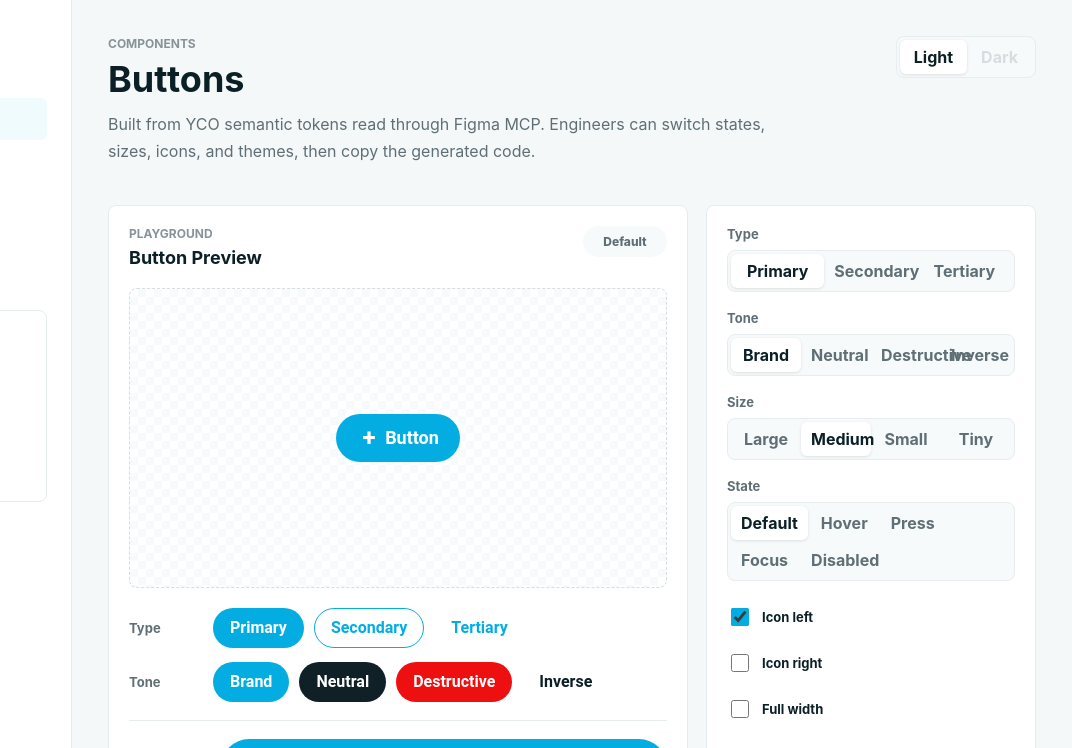
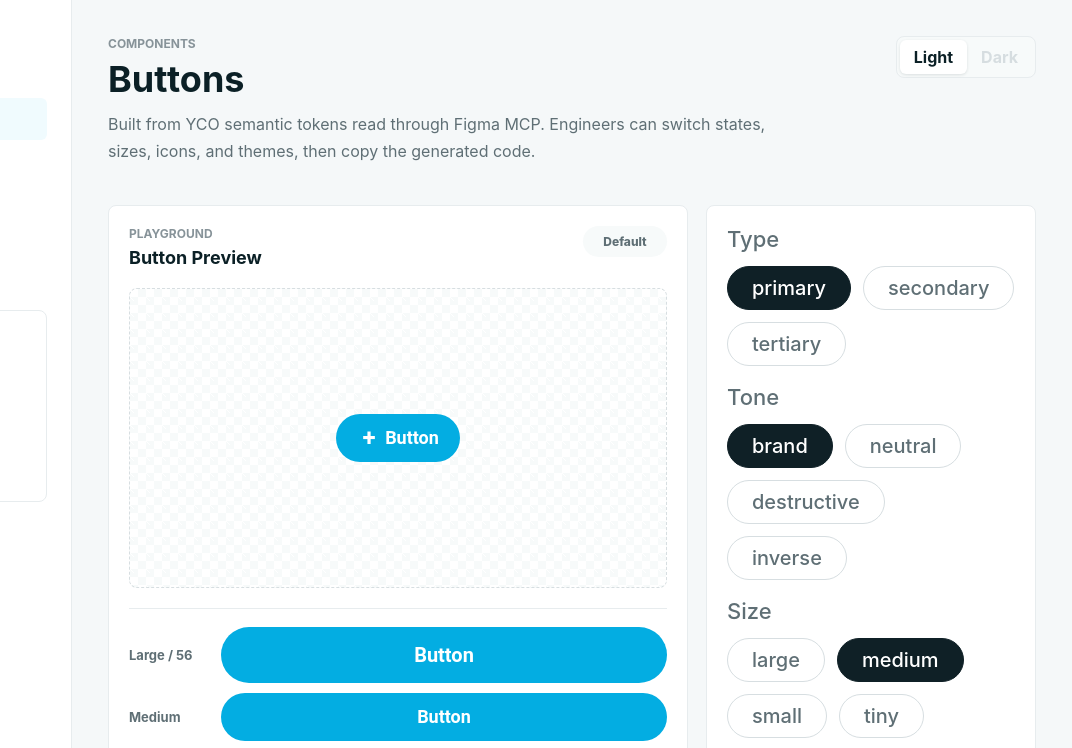
Before and after one commit to marukox1105/yco-component-library, a website: page index.html in a window 1280 px wide. Shown: the top 748 px of the page, 208-1280 px from the left. Drawn offline with Linux system fonts and the light colour scheme.

Commit message:
Simplify button controls with chip selectors

```diff
--- a/index.html
+++ b/index.html
@@ -76,23 +76,6 @@
                 <span>Button</span>
               </button>
             </div>
-            <div class="example-section" aria-label="Button type examples">
-              <span class="example-label">Type</span>
-              <div class="variant-strip">
-                <button class="yco-button yco-button--brand yco-button--primary yco-button--small" type="button">Primary</button>
-                <button class="yco-button yco-button--brand yco-button--secondary yco-button--small" type="button">Secondary</button>
-                <button class="yco-button yco-button--brand yco-button--tertiary yco-button--small" type="button">Tertiary</button>
-              </div>
-            </div>
-            <div class="example-section" aria-label="Button tone examples">
-              <span class="example-label">Tone</span>
-              <div class="variant-strip">
-                <button class="yco-button yco-button--brand yco-button--primary yco-button--small" type="button">Brand</button>
-                <button class="yco-button yco-button--neutral yco-button--primary yco-button--small" type="button">Neutral</button>
-                <button class="yco-button yco-button--destructive yco-button--primary yco-button--small" type="button">Destructive</button>
-                <button class="yco-button yco-button--inverse yco-button--primary yco-button--small" type="button">Inverse</button>
-              </div>
-            </div>
             <div class="size-spec" aria-label="Button sizes">
               <div><span>Large / 56</span><button class="yco-button yco-button--brand yco-button--primary yco-button--large" type="button">Button</button></div>
               <div><span>Medium</span><button class="yco-button yco-button--brand yco-button--primary yco-button--medium" type="button">Button</button></div>
@@ -104,38 +87,38 @@
           <form class="control-pane" aria-label="Button controls">
             <div class="control-group">
               <span class="control-label">Type</span>
-              <div class="segmented segmented--stack" role="radiogroup" aria-label="Type">
-                <button class="is-active" type="button" data-control="type" data-value="primary">Primary</button>
-                <button type="button" data-control="type" data-value="secondary">Secondary</button>
-                <button type="button" data-control="type" data-value="tertiary">Tertiary</button>
+              <div class="choice-chips" role="radiogroup" aria-label="Type">
+                <button class="is-active" type="button" data-control="type" data-value="primary">primary</button>
+                <button type="button" data-control="type" data-value="secondary">secondary</button>
+                <button type="button" data-control="type" data-value="tertiary">tertiary</button>
               </div>
             </div>
             <div class="control-group">
               <span class="control-label">Tone</span>
-              <div class="segmented segmented--stack" role="radiogroup" aria-label="Tone">
-                <button class="is-active" type="button" data-control="tone" data-value="brand">Brand</button>
-                <button type="button" data-control="tone" data-value="neutral">Neutral</button>
-                <button type="button" data-control="tone" data-value="destructive">Destructive</button>
-                <button type="button" data-control="tone" data-value="inverse">Inverse</button>
+              <div class="choice-chips" role="radiogroup" aria-label="Tone">
+                <button class="is-active" type="button" data-control="tone" data-value="brand">brand</button>
+                <button type="button" data-control="tone" data-value="neutral">neutral</button>
+                <button type="button" data-control="tone" data-value="destructive">destructive</button>
+                <button type="button" data-control="tone" data-value="inverse">inverse</button>
               </div>
             </div>
             <div class="control-group">
               <span class="control-label">Size</span>
-              <div class="segmented segmented--stack" role="radiogroup" aria-label="Size">
-                <button type="button" data-control="size" data-value="large">Large</button>
-                <button class="is-active" type="button" data-control="size" data-value="medium">Medium</button>
-                <button type="button" data-control="size" data-value="small">Small</button>
-                <button type="button" data-control="size" data-value="tiny">Tiny</button>
+              <div class="choice-chips" role="radiogroup" aria-label="Size">
+                <button type="button" data-control="size" data-value="large">large</button>
+                <button class="is-active" type="button" data-control="size" data-value="medium">medium</button>
+                <button type="button" data-control="size" data-value="small">small</button>
+                <button type="button" data-control="size" data-value="tiny">tiny</button>
               </div>
             </div>
             <div class="control-group">
               <span class="control-label">State</span>
-              <div class="segmented segmented--wrap" role="radiogroup" aria-label="State">
-                <button class="is-active" type="button" data-control="state" data-value="default">Default</button>
-                <button type="button" data-control="state" data-value="hover">Hover</button>
-                <button type="button" data-control="state" data-value="press">Press</button>
-                <button type="button" data-control="state" data-value="focus">Focus</button>
-                <button type="button" data-control="state" data-value="disabled">Disabled</button>
+              <div class="choice-chips" role="radiogroup" aria-label="State">
+                <button class="is-active" type="button" data-control="state" data-value="default">default</button>
+                <button type="button" data-control="state" data-value="hover">hover</button>
+                <button type="button" data-control="state" data-value="press">press</button>
+                <button type="button" data-control="state" data-value="focus">focus</button>
+                <button type="button" data-control="state" data-value="disabled">disabled</button>
               </div>
             </div>
             <div class="control-grid">
--- a/styles.css
+++ b/styles.css
@@ -281,8 +281,7 @@ h3 {
   line-height: 1.7;
 }
 
-.header-actions,
-.segmented {
+.header-actions {
   display: inline-grid;
   grid-auto-flow: column;
   padding: 3px;
@@ -291,22 +290,7 @@ h3 {
   background: var(--fill-weaker);
 }
 
-.segmented--stack {
-  display: grid;
-  grid-auto-flow: column;
-  grid-auto-columns: minmax(0, 1fr);
-  width: 100%;
-}
-
-.segmented--wrap {
-  display: flex;
-  flex-wrap: wrap;
-  gap: 3px;
-  width: 100%;
-}
-
 .theme-button,
-.segmented button,
 .copy-button {
   min-height: 34px;
   border: 0;
@@ -318,18 +302,11 @@ h3 {
 }
 
 .theme-button,
-.segmented button {
+.copy-button {
   padding: 0 14px;
 }
 
-.segmented--stack button,
-.segmented--wrap button {
-  min-width: 0;
-  padding: 0 10px;
-}
-
-.theme-button.is-active,
-.segmented button.is-active {
+.theme-button.is-active {
   background: var(--fill-raised);
   color: var(--text-strong);
   box-shadow: 0 1px 3px rgba(15, 32, 38, 0.12);
@@ -368,25 +345,10 @@ h3 {
   background-size: 16px 16px;
 }
 
-.variant-strip {
-  display: flex;
-  flex-wrap: wrap;
-  gap: 10px;
-}
-
-.example-section {
-  display: grid;
-  grid-template-columns: 72px minmax(0, 1fr);
-  align-items: center;
-  gap: 12px;
-  margin-top: 14px;
-}
-
-.example-label,
 .control-label {
   color: var(--text-weak);
-  font-size: 13px;
-  font-weight: 750;
+  font-size: 22px;
+  font-weight: 500;
 }
 
 .size-spec {
@@ -430,7 +392,38 @@ h3 {
 
 .control-group {
   display: grid;
-  gap: 8px;
+  gap: 14px;
+}
+
+.choice-chips {
+  display: flex;
+  flex-wrap: wrap;
+  gap: 12px;
+}
+
+.choice-chips button {
+  min-height: 44px;
+  padding: 0 24px;
+  border: 1px solid var(--stroke-strong);
+  border-radius: 999px;
+  background: var(--fill-base);
+  color: var(--text-weak);
+  cursor: pointer;
+  font-size: 20px;
+  font-weight: 500;
+  letter-spacing: 0;
+  line-height: 1;
+}
+
+.choice-chips button.is-active {
+  border-color: var(--fill-inverse);
+  background: var(--fill-inverse);
+  color: var(--text-inverse-strong);
+}
+
+.choice-chips button:focus-visible {
+  outline: 0;
+  box-shadow: 0 0 0 4px var(--stroke-focus);
 }
 
 label {
```
